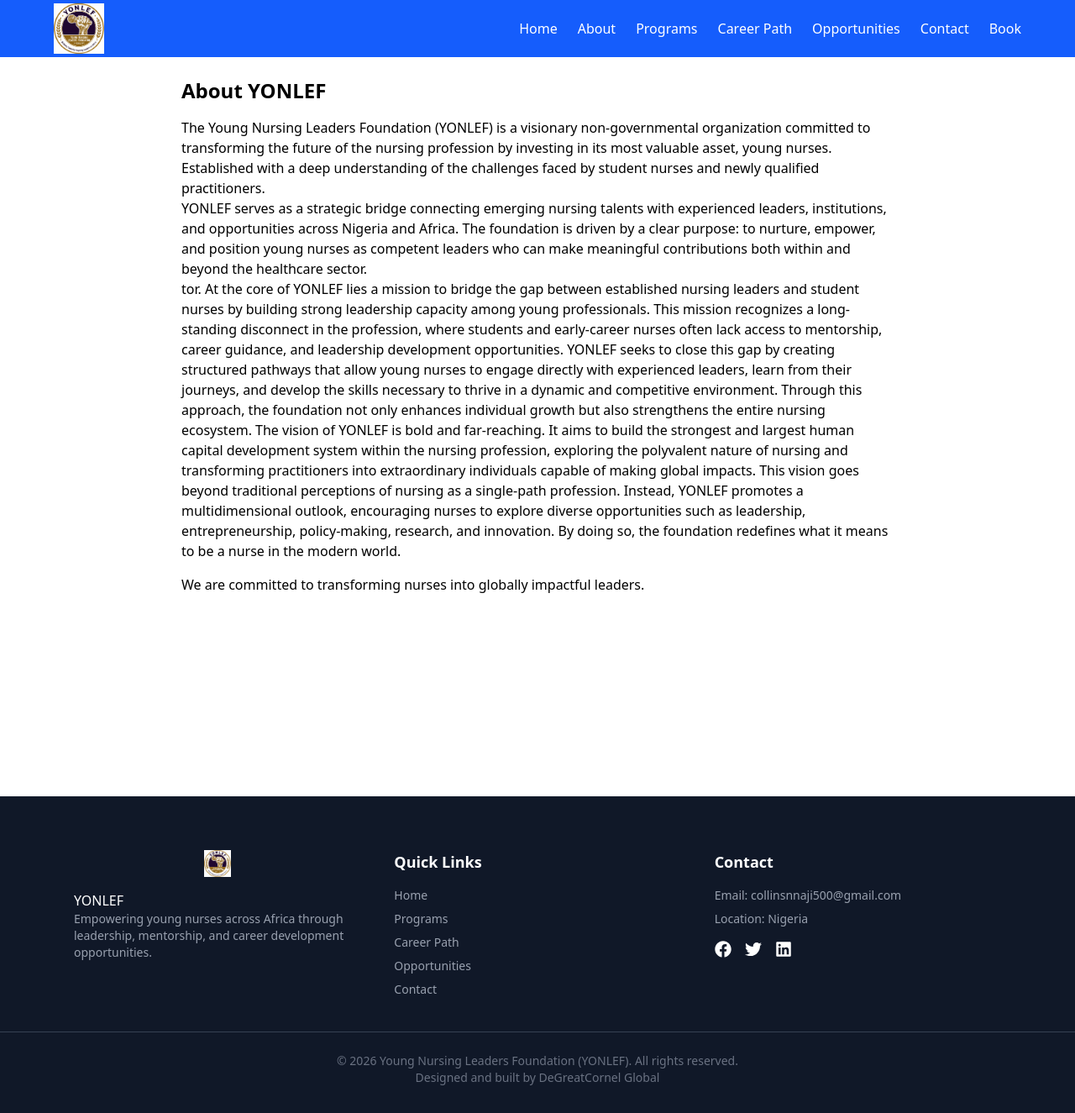
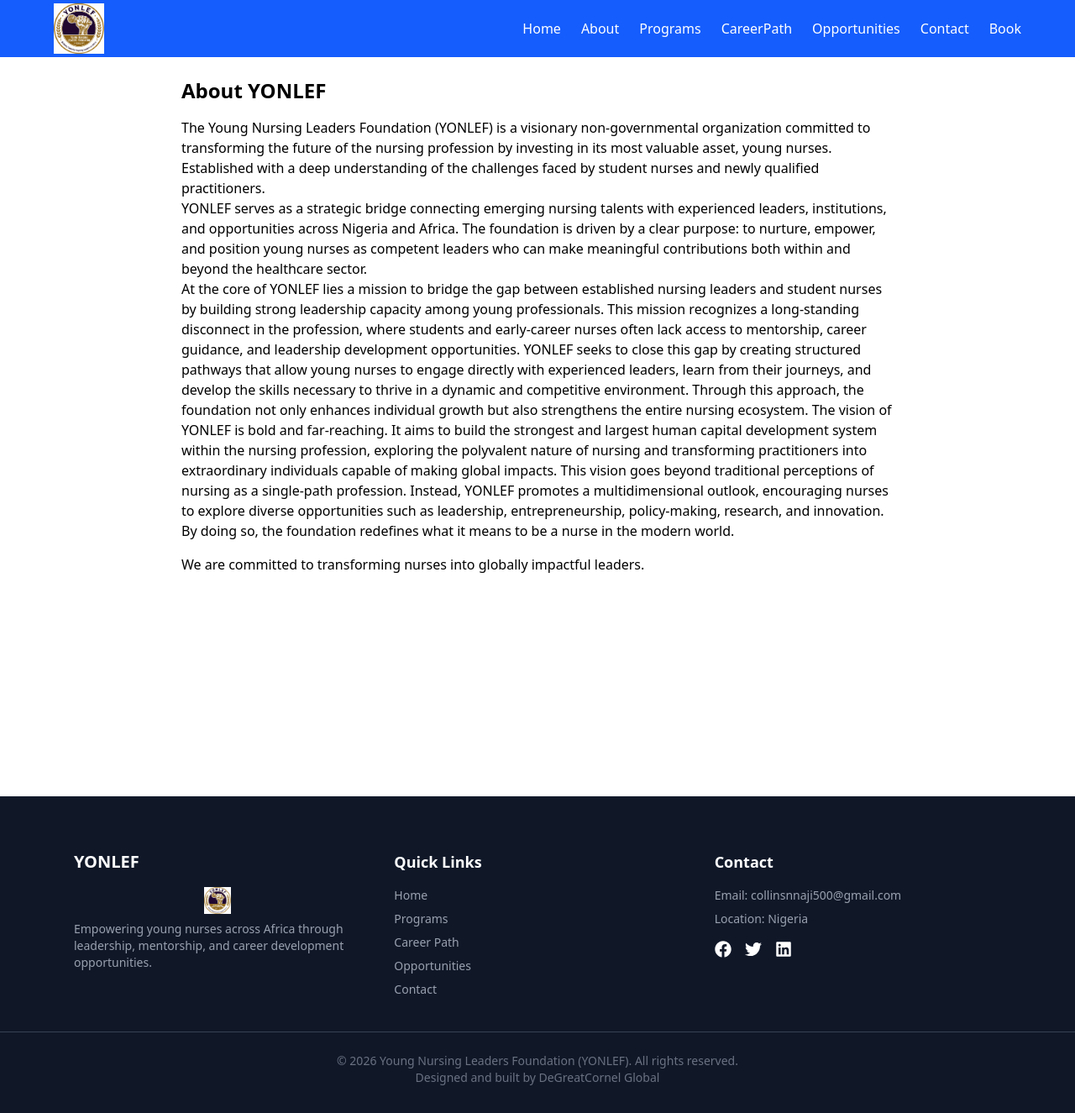
Before and after one commit to degreatcornel/yonlef-website, a React (Vite) app: page /about in a window 1280 px wide. Shown: the whole page at 84% size. Built offline with nearby package versions, Linux system fonts and the light colour scheme.

Commit message:
case sensitivity still tracking

```diff
--- a/src/App.jsx
+++ b/src/App.jsx
@@ -5,11 +5,11 @@
 import Programs from "./pages/programs";
 import Contact from "./pages/contact";
 import Assessment from "./pages/assessment";
-import CareerPath from "./pages/CareerPath";
-import Opportunities from "./pages/Opportunities";
-import Book from "./pages/Book";
-import Unlock from "./pages/Unlock";
-import Mentorship from "./pages/Mentorship";
+import CareerPath from "./pages/careerPath";
+import Opportunities from "./pages/opportunities";
+import Book from "./pages/book";
+import Unlock from "./pages/unlock";
+import Mentorship from "./pages/mentorship";
 import ProtectedRoute from "./routes/ProtectedRoute";
 
 function App() {
@@ -24,7 +24,7 @@
           <Route path="programs" element={<Programs />} />
           <Route path="assessment" element={<Assessment />} />
           <Route path="contact" element={<Contact />} />
-          <Route path="Careerpath" element={<CareerPath />} />
+          <Route path="careerpath" element={<CareerPath />} />
           <Route path="opportunities" element={<Opportunities />} />
           <Route path="book" element={<Book />} />
           <Route path="unlock" element={<Unlock />} />
--- a/src/layout/Navbar.jsx
+++ b/src/layout/Navbar.jsx
@@ -24,7 +24,7 @@
           <Link to="/">Home</Link>
           <Link to="/about">About</Link>
           <Link to="/programs">Programs</Link>
-          <Link to="/career-path">Career Path</Link>
+          <Link to="/careerpath">CareerPath</Link>
           <Link to="/opportunities">Opportunities</Link>
           <Link to="/contact">Contact</Link>
           <Link to="/book">Book</Link>
@@ -45,7 +45,7 @@
           <Link to="/" onClick={toggleMenu}>Home</Link>
           <Link to="/about" onClick={toggleMenu}>About</Link>
           <Link to="/programs" onClick={toggleMenu}>Programs</Link>
-          <Link to="/career-path" onClick={toggleMenu}>Career Path</Link>
+          <Link to="/careerpath" onClick={toggleMenu}>CareerPath</Link>
           <Link to="/opportunities" onClick={toggleMenu}>Opportunities</Link>
           <Link to="/contact" onClick={toggleMenu}>Contact</Link>
           <Link to="/book" onClick={toggleMenu}>Book</Link>
--- a/src/layout/footer.jsx
+++ b/src/layout/footer.jsx
@@ -9,12 +9,12 @@
 
         {/* About */}
         <div>
-          <h3 className="text-xl font-bold mb-4"><img
+          <h3 className="text-xl font-bold mb-4">YONLEF</h3>
+          <img
               src={logo}
               alt="YONLEF Logo"
               className="h-8 mx-auto mb-2"
-            /></h3>
-            <h3>YONLEF</h3>
+            />
           <p className="text-gray-400 text-sm">
             Empowering young nurses across Africa through leadership,
             mentorship, and career development opportunities.
--- a/src/pages/Assessement.jsx
+++ /dev/null
@@ -1,3 +0,0 @@
-import Assessment from "../features/assessment/Assessment";
-
-export default Assessment;
--- a/src/pages/about.jsx
+++ b/src/pages/about.jsx
@@ -8,7 +8,7 @@
 
 
         <p>YONLEF serves as a strategic bridge connecting emerging nursing talents with experienced leaders, institutions, and opportunities across Nigeria and Africa. The foundation is driven by a clear purpose: to nurture, empower, and position young nurses as competent leaders who can make meaningful contributions both within and beyond the healthcare sector.
-</p> tor.
+     </p>
 
 At the core of YONLEF lies a mission to bridge the gap between established nursing leaders and student nurses by building strong leadership capacity among young professionals. This mission recognizes a long-standing disconnect in the profession, where students and early-career nurses often lack access to mentorship, career guidance, and leadership development opportunities. YONLEF seeks to close this gap by creating structured pathways that allow young nurses to engage directly with experienced leaders, learn from their journeys, and develop the skills necessary to thrive in a dynamic and competitive environment. Through this approach, the foundation not only enhances individual growth but also strengthens the entire nursing ecosystem.
 
```
